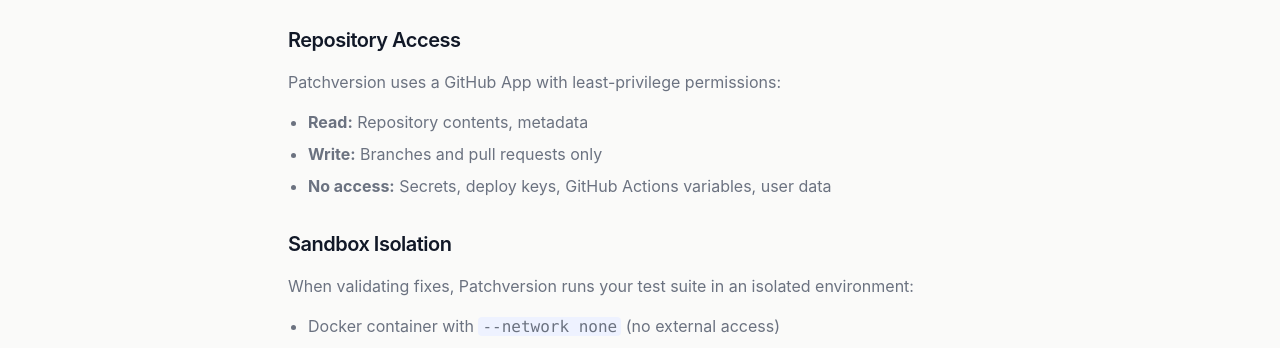
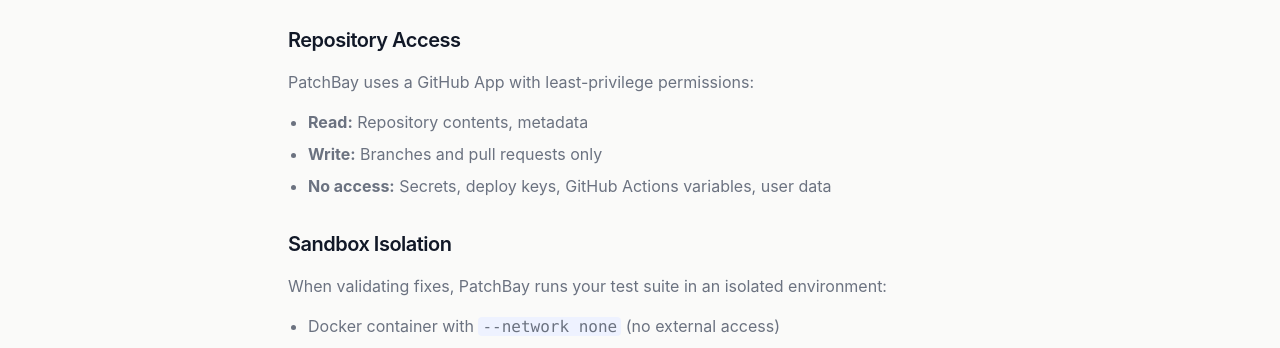
Before and after one commit to Nitish-1303/Patchversion, a Next.js app in the folder packages/site/: page /docs/security in a window 1280 px wide. Shown: the part 215-563 px from the top of the page. Built offline with nearby package versions, Linux system fonts and the light colour scheme.

Commit message:
Update src/app/docs/security/page.tsx for PatchBay branding and paid plans

```diff
--- a/packages/site/src/app/docs/security/page.tsx
+++ b/packages/site/src/app/docs/security/page.tsx
@@ -8,7 +8,7 @@ export default function DocsSecurityPage() {
         <section>
           <h2 className="text-xl font-semibold mb-4">Repository Access</h2>
           <p className="text-text-secondary mb-4">
-            Patchversion uses a GitHub App with least-privilege permissions:
+            PatchBay uses a GitHub App with least-privilege permissions:
           </p>
           <ul className="space-y-2 text-text-secondary list-disc pl-5">
             <li><strong>Read:</strong> Repository contents, metadata</li>
@@ -20,7 +20,7 @@ export default function DocsSecurityPage() {
         <section>
           <h2 className="text-xl font-semibold mb-4">Sandbox Isolation</h2>
           <p className="text-text-secondary mb-4">
-            When validating fixes, Patchversion runs your test suite in an isolated environment:
+            When validating fixes, PatchBay runs your test suite in an isolated environment:
           </p>
           <ul className="space-y-2 text-text-secondary list-disc pl-5">
             <li>Docker container with <code className="bg-accent-light px-1 rounded">--network none</code> (no external access)</li>
```
